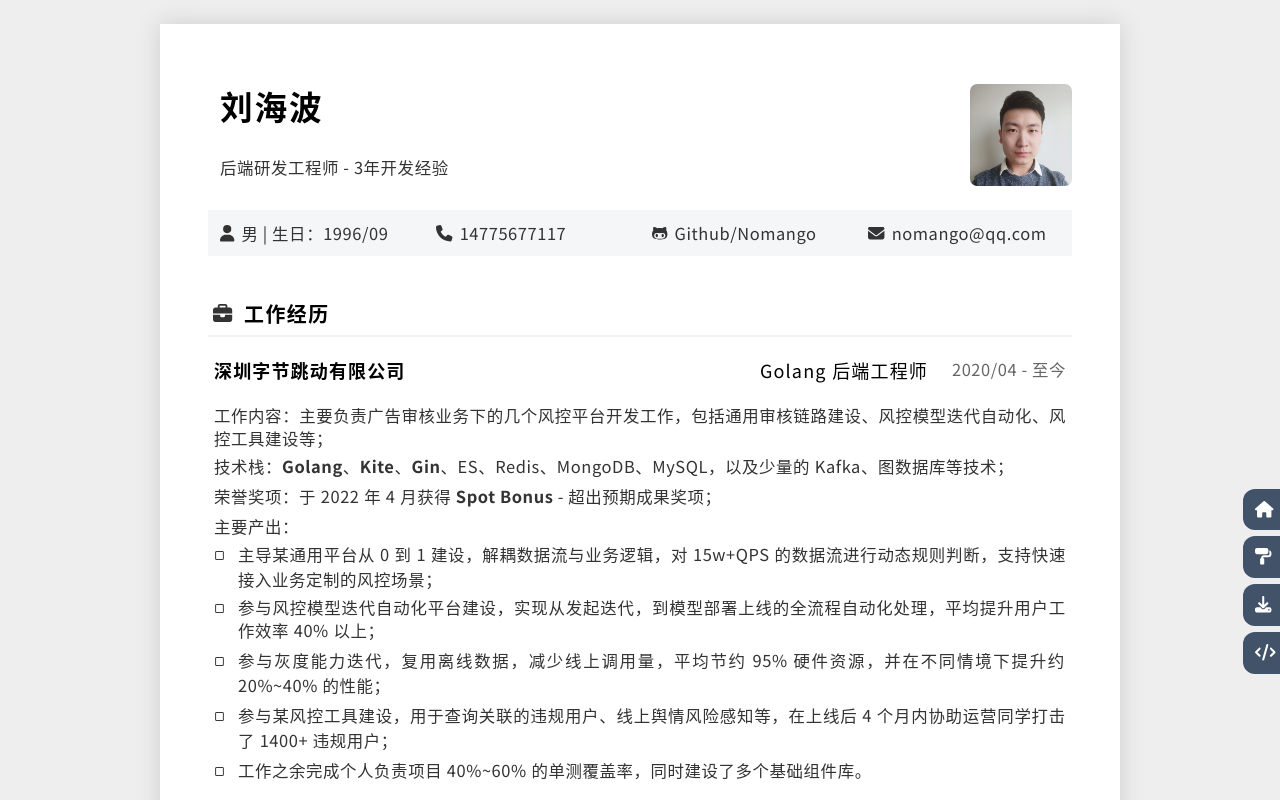
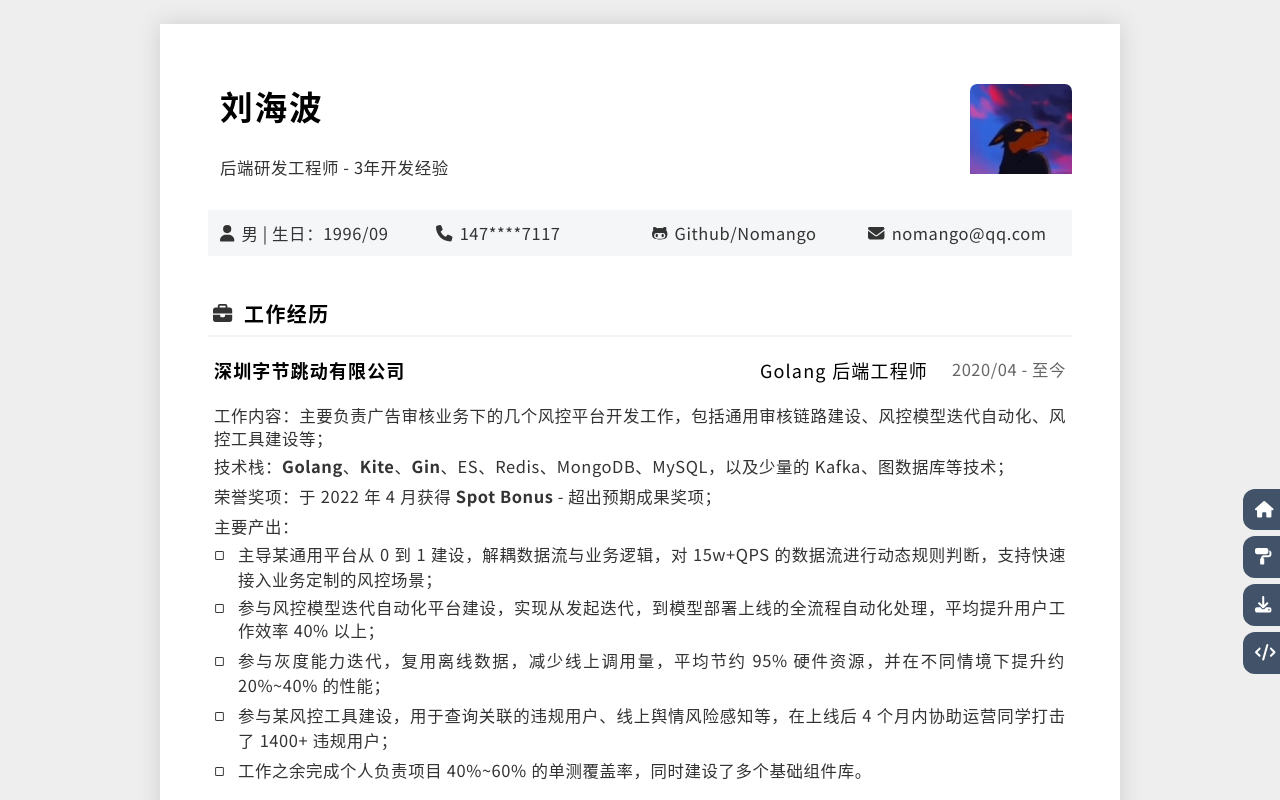
Before and after one commit to Nomango/OnePage, a React (Vite) app: page / in a window 1280 px wide. Shown: the top 800 px of the page. Built offline with nearby package versions, Linux system fonts and the light colour scheme.

Commit message:
添加private信息

```diff
--- a/src/Resume/index.jsx
+++ b/src/Resume/index.jsx
@@ -1,37 +1,16 @@
 import Link from '../Components/Link'
 import { faPhone, faUser, faEnvelope, faBriefcase, faCode, faGraduationCap, faPenToSquare, faStar } from '@fortawesome/free-solid-svg-icons'
-import avatar from './avatars/avatar.jpg'
 import { faGithubAlt } from '@fortawesome/free-brands-svg-icons'
 import Icon from '../Components/Icon'
 import { GithubRepoStarBadge } from '../Components/Badge'
+import Private from './private'
 
-function SecretPhone(phone, secret) {
-  if (secret) {
-    phone = phone.replace(/(\d{3})\d{4}(\d{4})/, "$1****$2")
-  }
-  return phone
-}
-
-function Title(props) {
-  return <>{props.text}</>
-  // return <b>{props.text}</b>
-}
-
-function WorkingYears(entryYear) {
-  return new Date().getFullYear() - entryYear
-}
-
-export { Resume as default }
-
-const isDev = import.meta.env.DEV;
-
-const Resume = {
+export default {
   name: '刘海波',
   nick_name: 'Nomango',
   signature: `后端研发工程师 - ${WorkingYears(2019)}年开发经验`,
   desired_job: "后端研发工程师",
-  avatar: avatar,
-  show_avatar: isDev,
+  avatar: Private.avatar,
   home_page: 'https://nomango.cn',
   basic_info: [
     {
@@ -40,7 +19,7 @@ const Resume = {
     },
     {
       icon: faPhone,
-      content: SecretPhone((20000000000 - 5224322883).toString(), !isDev)
+      content: Private.phone,
     },
     {
       icon: faGithubAlt,
@@ -230,3 +209,12 @@ const Resume = {
     // }
   ]
 }
+
+function Title(props) {
+  return <>{props.text}</>
+  // return <b>{props.text}</b>
+}
+
+function WorkingYears(entryYear) {
+  return new Date().getFullYear() - entryYear
+}
--- /dev/null
+++ b/src/Resume/private/index.jsx
@@ -0,0 +1,4 @@
+export default {
+  avatar: '/avatar.jpg',
+  phone: '147****7117',
+}
--- a/src/themes/Blues/index.jsx
+++ b/src/themes/Blues/index.jsx
@@ -1,9 +1,10 @@
-import React from 'react'
+import React, { useState } from 'react'
 import Icon from '../../Components/Icon';
 import Style from './index.module.less'
 
 export default function Content(props) {
   const resume = props.resume;
+  const [showDummyAvatar, setShowDummyAvatar] = useState(false);
   return (
     <div className={Style['main-container']}>
       <div className="header">
@@ -23,17 +24,15 @@ export default function Content(props) {
             }
           </div>
         </div>
-        {
-          resume.show_avatar ? (
-            <div className="profile-right">
-              <img className="profile-avatar" src={resume.avatar} alt="avatar" />
-            </div>
-          ) : (
-            <div className="profile-right">
+        <div className="profile-right">
+          {
+            showDummyAvatar ? (
               <div className="profile-avatar-dummy"><p>avatar</p></div>
-            </div>
-          )
-        }
+            ) : (
+              <img className="profile-avatar" src={resume.avatar} alt="avatar" onError={() => { setShowDummyAvatar(true); console.log(resume.avatar, 'is not found') }} />
+            )
+          }
+        </div>
       </div>
       {
         resume.sections.map((section, i) => {
--- a/src/themes/Plain/index.jsx
+++ b/src/themes/Plain/index.jsx
@@ -1,9 +1,10 @@
-import React from 'react'
+import React, { useState } from 'react';
 import Icon from '../../Components/Icon';
-import Style from './index.module.less'
+import Style from './index.module.less';
 
 export default function Content(props) {
   const resume = props.resume;
+  const [showDummyAvatar, setShowDummyAvatar] = useState(false);
   return (
     <div className={Style['main-container']}>
       <div className="profile">
@@ -11,21 +12,17 @@ export default function Content(props) {
           <h1 className="profile-name">{resume.name}</h1>
           <p>{resume.signature}</p>
         </div>
-        {
-          resume.show_avatar ? (
-            <div className="profile-right">
-              <div className='profile-avatar-wrapper'>
-                <img className="profile-avatar" src={resume.avatar} alt="avatar" />
-              </div>
-            </div>
-          ) : (
-            <div className="profile-right">
-              <div className='profile-avatar-wrapper'>
+        <div className="profile-right">
+          <div className='profile-avatar-wrapper'>
+            {
+              showDummyAvatar ? (
                 <div className="profile-avatar-dummy"><p>avatar</p></div>
-              </div>
-            </div>
-          )
-        }
+              ) : (
+                <img className="profile-avatar" src={resume.avatar} alt="avatar" onError={() => { setShowDummyAvatar(true); console.log(resume.avatar, 'is not found') }} />
+              )
+            }
+          </div>
+        </div>
       </div>
       <div className="profile-items">
         {
```
Also changed, not shown: public/avatar.jpg (added), src/Resume/avatars/avatar.jpg (deleted).
